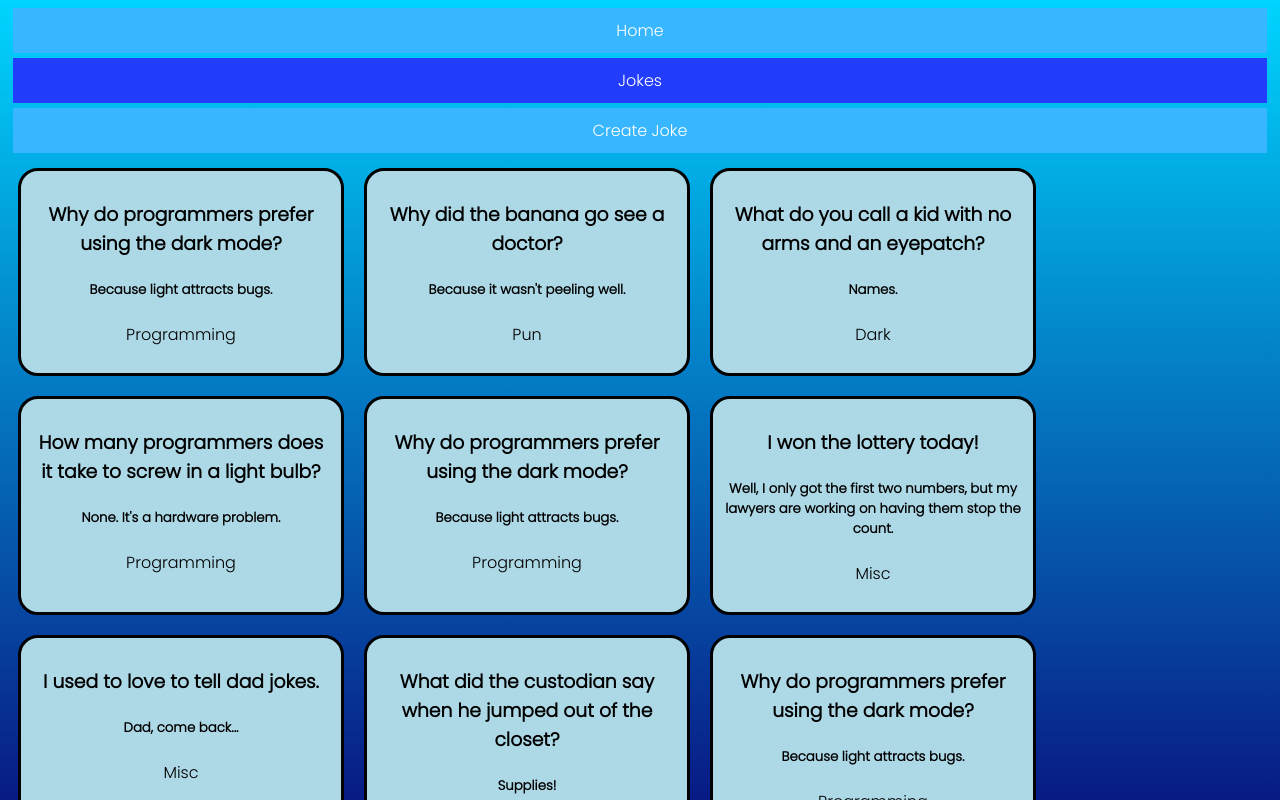
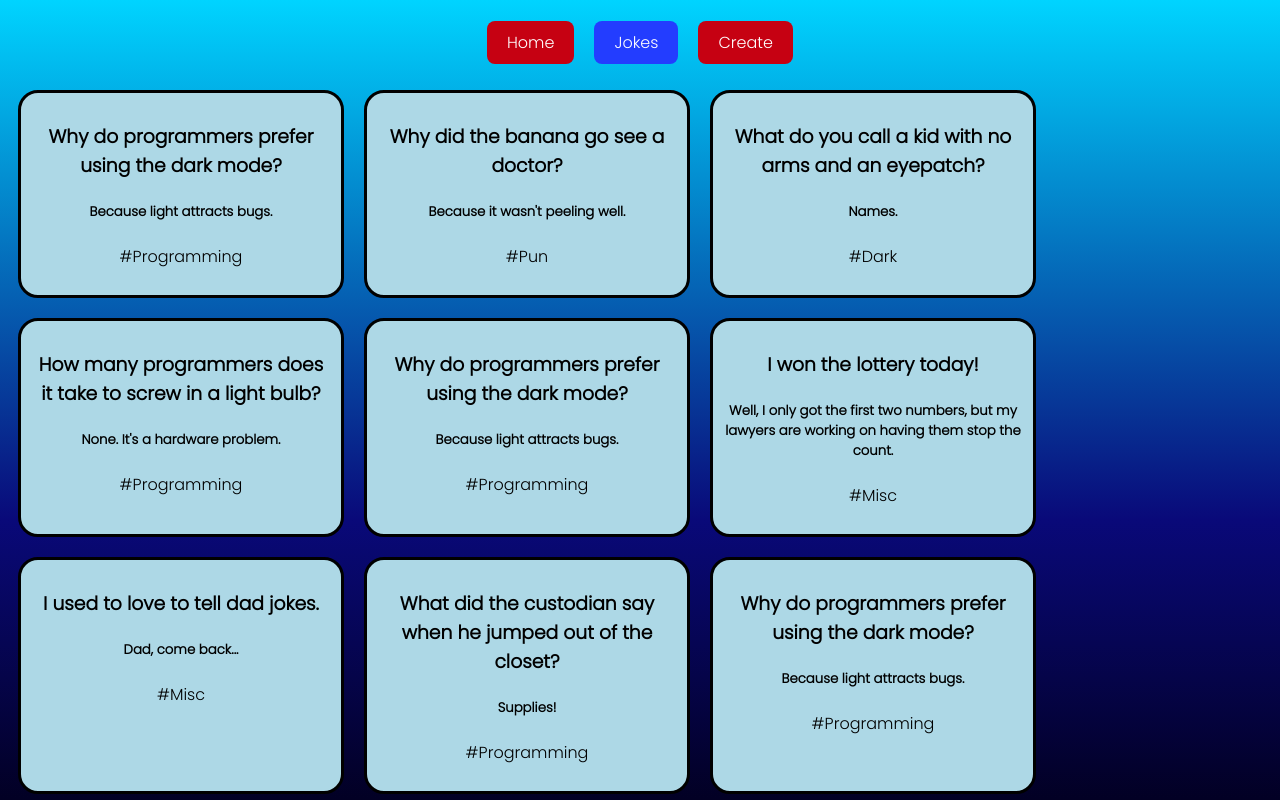
Before and after one commit to amiefoster/jokester, a React (Create React App) app: page /jokes in a window 1280 px wide. Shown: the top 800 px of the page. Built offline with nearby package versions, Linux system fonts and the light colour scheme; data requests are answered from the project's data file.

Commit message:
added form and styling

```diff
--- a/src/componants/JokeCard.js
+++ b/src/componants/JokeCard.js
@@ -6,7 +6,7 @@ function JokeCard(  {category, setup, delivery} ) {
         <div className="joke-card">
             <h3>{setup}</h3>
             <h5>{delivery}</h5>
-            <p>{category}</p>
+            <p>#{category}</p>
 
         </div>
     )
--- a/src/componants/JokeFilter.js
+++ b/src/componants/JokeFilter.js
@@ -2,8 +2,7 @@ import React from 'react'
 
 function JokeFilter() {
     return (
-        <div>
-
+       <div>
         </div>
     )
 }
--- a/src/componants/NavBar.js
+++ b/src/componants/NavBar.js
@@ -2,14 +2,14 @@ import React from 'react'
 import { NavLink } from "react-router-dom"
 
 const linkStyles = {
-    display: "flex",
-    padding: "10px",
-    margin: "5px 5px 5px",
-    background: "#38B6FF",
+    padding: "10px 20px 10px 20px",
+    margin: "10px 10px 10px 10px",
+    background: "#c60112",
     textDecoration: "none",
     color: "white",
     justifyContent: "center",
-    textAlign: "center"
+    textAlign: "center",
+    borderRadius: "8px",
 
   };
 
@@ -17,13 +17,14 @@ const linkStyles = {
 function NavBar() {
     return (
 
-            <div>
+            <div className="nav-bar">
           <NavLink
             to="/"
             exact
             style={linkStyles}
             activeStyle={{
-              background: "#233DFF",
+              background: "rgb(198,1,18)",
+
             }}
             >
               Home
@@ -48,7 +49,7 @@ function NavBar() {
               background: "#233DFF",
             }}
             >
-              Create Joke
+              Create
             </NavLink>
 
         </div>
--- a/src/index.css
+++ b/src/index.css
@@ -3,8 +3,10 @@
 body {
   text-align: center;
   font-family: 'Poppins', sans-serif;
-  background: rgb(2,0,36);
   background: linear-gradient(0deg, rgba(2,0,36,1) 0%, rgba(9,9,121,1) 35%, rgba(0,212,255,1) 100%);
+  height: 100%;
+  background-repeat: no-repeat;
+  background-attachment: fixed;
 
 }
 
@@ -16,6 +18,7 @@ code {
 .joke-container {
   display: flex;
   flex-wrap: wrap;
+  padding-top: 25px;
 
 }
 
@@ -29,3 +32,13 @@ code {
 
 
 }
+
+.nav-bar {
+  margin-top: 30px;
+
+
+}
+
+.joke-submit {
+  justify-content: left;
+}
```
